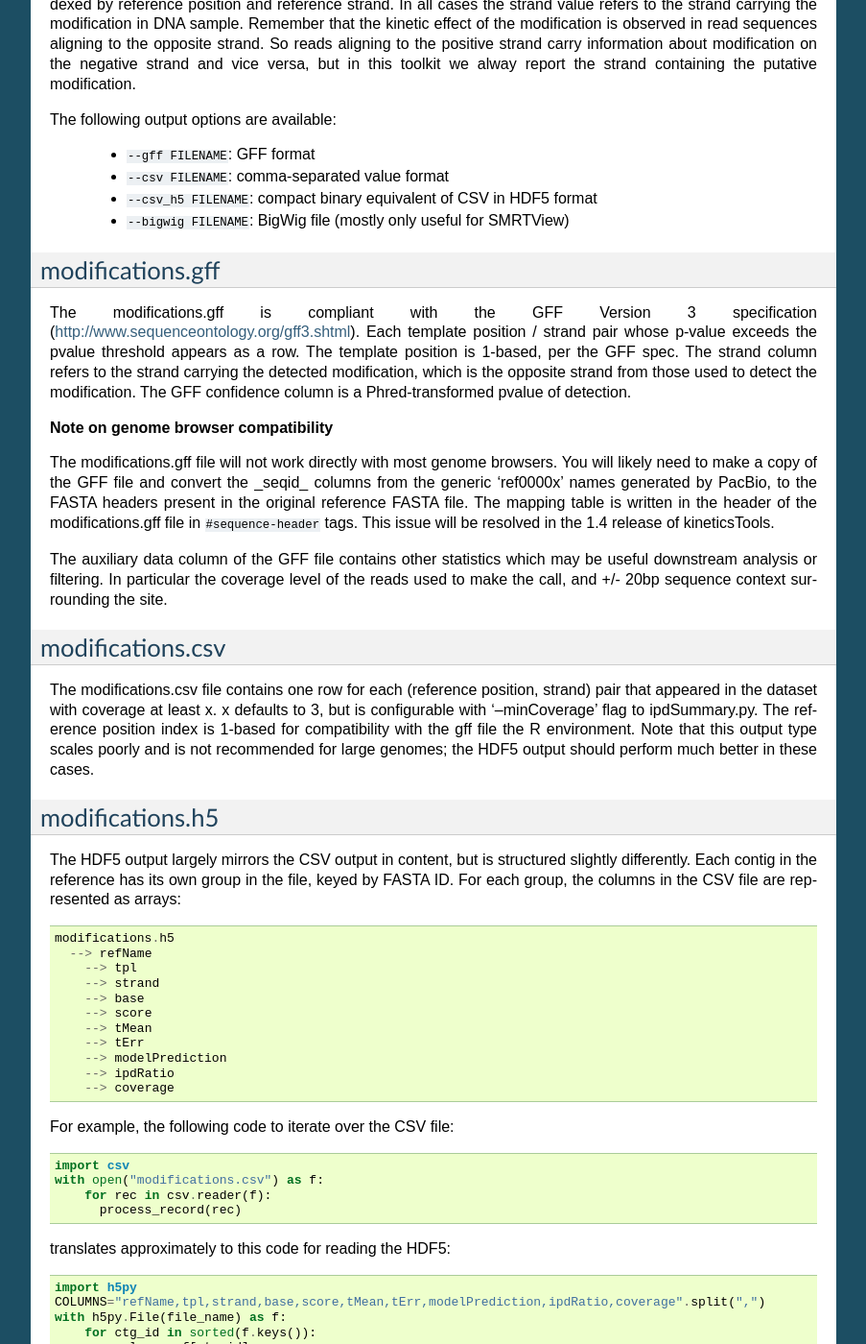
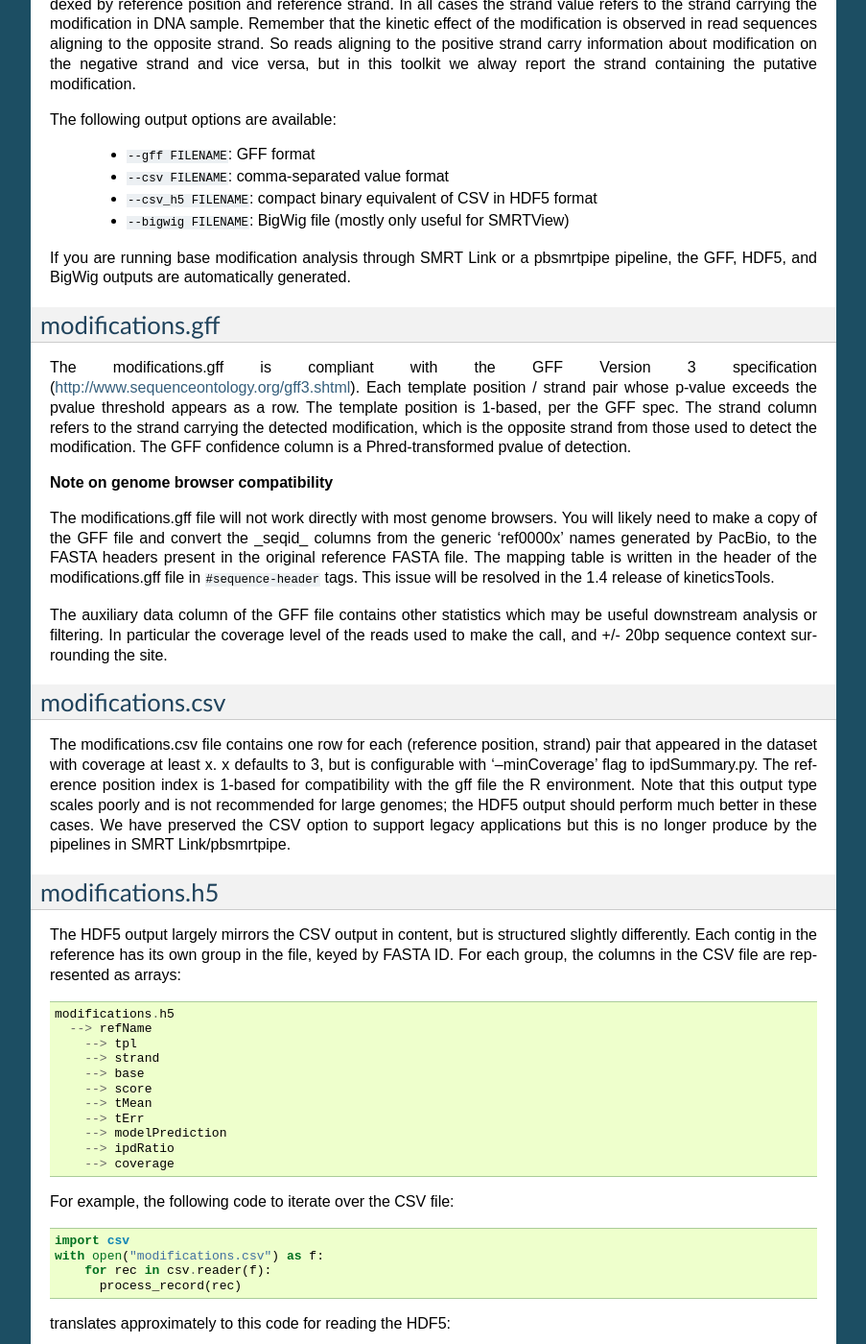
Before and after one commit to PacificBiosciences/kineticsTools, a Sphinx documentation site: the page built from doc/manual.rst, in a window 1280 px wide and 1400 px high, scrolled down 2263 px. Shown: the whole window at 96% size, without its empty margins (198-1101 px from the left). Built offline with Sphinx 7.4.7, drawn with Linux system fonts in a browser that asks for light colours.

Commit message:
note about pbsmrtpipe pipelines

```diff
--- a/doc/manual.rst
+++ b/doc/manual.rst
@@ -100,6 +100,9 @@ The following output options are available:
   - ``--csv_h5 FILENAME``: compact binary equivalent of CSV in HDF5 format
   - ``--bigwig FILENAME``: BigWig file (mostly only useful for SMRTView)
 
+If you are running base modification analysis through SMRT Link or a pbsmrtpipe
+pipeline, the GFF, HDF5, and BigWig outputs are automatically generated.
+
 
 modifications.gff
 -----------------
@@ -131,7 +134,8 @@ modifications.csv
 The modifications.csv file contains one row for each (reference position, strand) pair that appeared in the dataset with coverage at least x.
 x defaults to 3, but is configurable with '--minCoverage' flag to ipdSummary.py. The reference position index is 1-based for compatibility with the gff file the R environment.  Note that this output type scales poorly and is not
 recommended for large genomes; the HDF5 output should perform much better in
-these cases.
+these cases.  We have preserved the CSV option to support legacy applications
+but this is no longer produce by the pipelines in SMRT Link/pbsmrtpipe.
 
 
 modifications.h5
```
